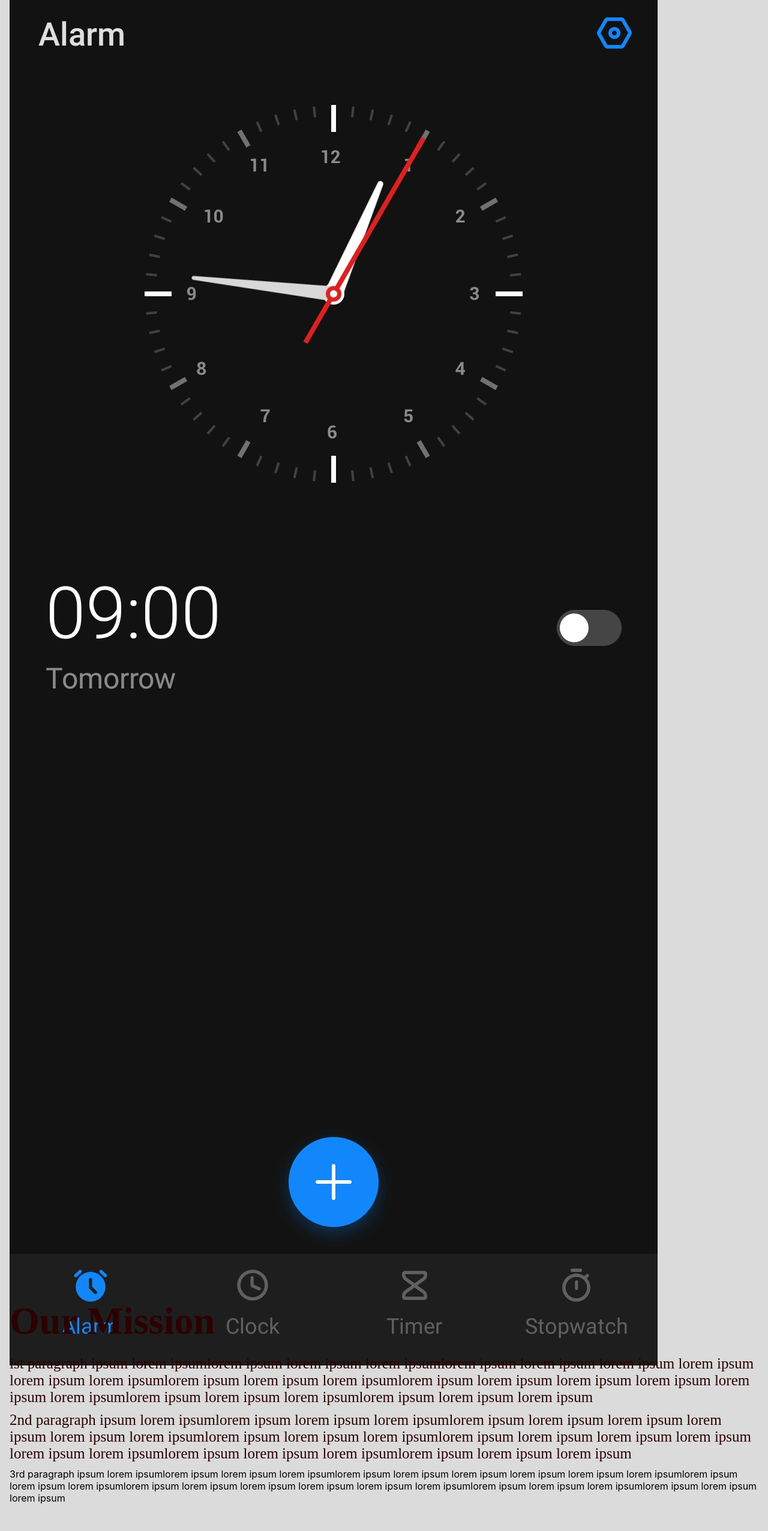
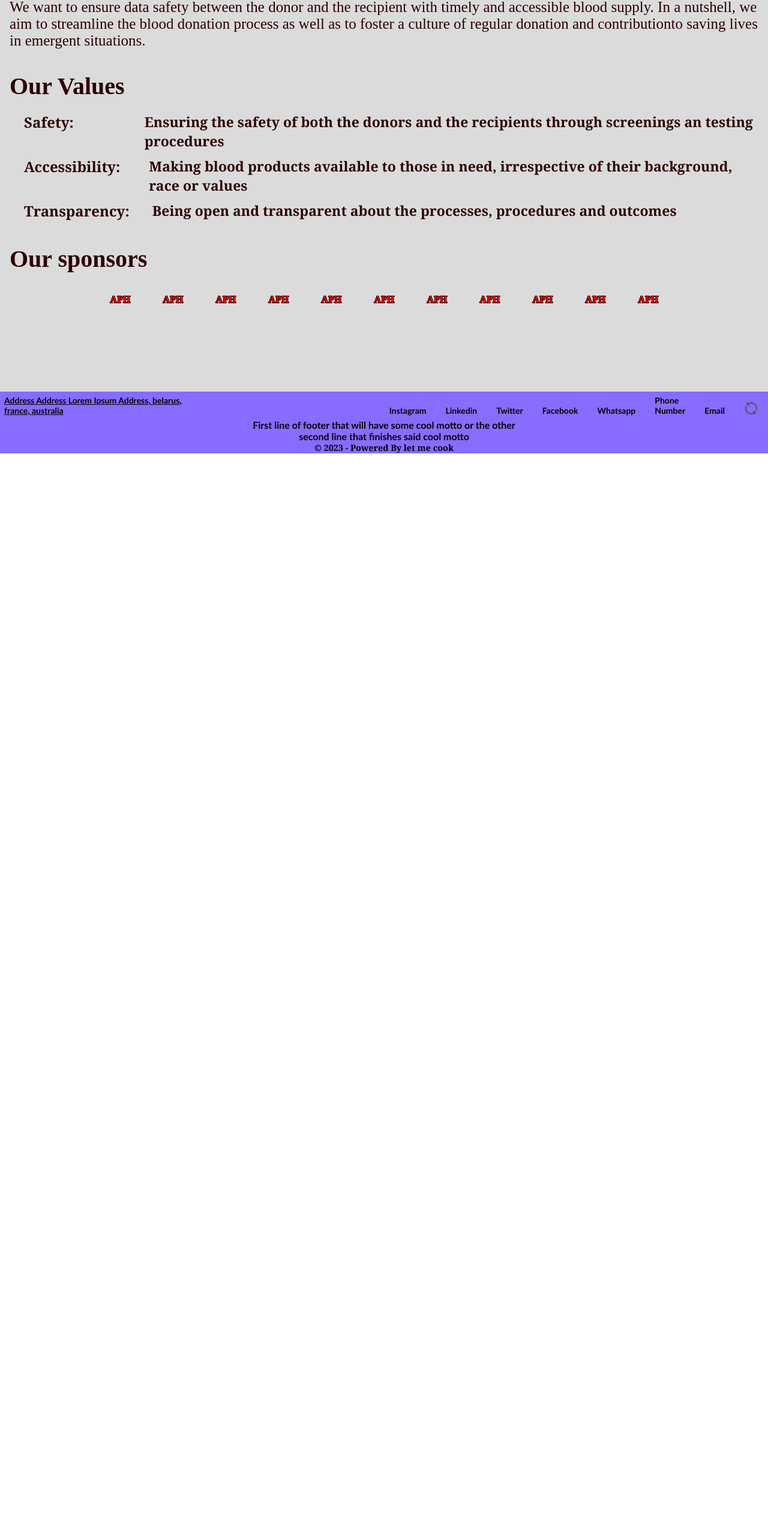
Before and after one commit to Amiele2006/afripulsehub, a React (Create React App) app in the folder frontend/: page /about in a window 1280 px wide. Shown: the part 227-2780 px from the top of the page at 60% size. After the commit the page ends 983 px from the top, so only its background shows below. Built offline with nearby package versions, Linux system fonts and the light colour scheme.

Commit message:
Add files via upload

```diff
--- a/frontend/src/Components/About.js
+++ b/frontend/src/Components/About.js
@@ -1,4 +1,3 @@
-import image from './abtimg.jpg'
 import '../Stylesheets/About.css'
 import logo from './logo.png'
 import { useEffect, useContext } from 'react'
@@ -14,33 +13,22 @@ const About = () => {
 
   return (
     <div className='About'>
-      <div className='sideimage'>
-        <img src={image} className='images' alt='logo'/>
         <div className='textbox'>
           <h1 className={!dark ? 'story' : 'dstory'}>Our Mission</h1>
           <p className={!dark ? 'para1' : 'dpara1'}>
-            ist paragraph ipsum lorem ipsumlorem ipsum lorem ipsum lorem ipsumlorem ipsum lorem ipsum lorem ipsum
-            lorem ipsum lorem ipsum lorem ipsumlorem ipsum lorem ipsum lorem ipsumlorem ipsum lorem ipsum lorem ipsum
-            lorem ipsum lorem ipsum lorem ipsumlorem ipsum lorem ipsum lorem ipsumlorem ipsum lorem ipsum lorem ipsum
+            AfriPulseHub aims to efficiently connect Donors with blood banks, recipients and hospitals while ensuring data
+            safety between the donor and the recipient.
           </p>
           <p className={!dark ? 'para2' : 'dpara2'}>
-            2nd paragraph ipsum lorem ipsumlorem ipsum lorem ipsum lorem ipsumlorem ipsum lorem ipsum lorem ipsum
-            lorem ipsum lorem ipsum lorem ipsumlorem ipsum lorem ipsum lorem ipsumlorem ipsum lorem ipsum lorem ipsum
-            lorem ipsum lorem ipsum lorem ipsumlorem ipsum lorem ipsum lorem ipsumlorem ipsum lorem ipsum lorem ipsum
-          </p>
-          <p className={!dark ? 'para3' : 'dpara3'}>
-            3rd paragraph ipsum lorem ipsumlorem ipsum lorem ipsum lorem ipsumlorem ipsum lorem ipsum lorem ipsum
-            lorem ipsum lorem ipsum lorem ipsumlorem ipsum lorem ipsum lorem ipsumlorem ipsum lorem ipsum lorem ipsum
-            lorem ipsum lorem ipsum lorem ipsumlorem ipsum lorem ipsum lorem ipsumlorem ipsum lorem ipsum lorem ipsum
+          We want to ensure data safety between the donor and the recipient with timely and accessible blood supply. In a nutshell,
+          we aim to streamline the blood donation process as well as to foster a culture of regular donation and contributionto saving
+          lives in emergent situations.
           </p>
 
           <h1 className={!dark ? 'hours' : 'dhours'}>Our Values</h1>
-          <div className='sameline'><h2 className={!dark ? 'day1' : 'dday1'}>Val1:</h2><h2 className={!dark ? 'day11' : 'dday11'}>3rd paragraph ipsum lorem ipsumlorem ipsum lorem ipsum lorem ipsumlorem ipsum lorem ipsum lorem ipsum
-            lorem ipsum lorem </h2></div>
-          <div className='sameline'><h2 className={!dark ? 'day1' : 'dday1'}>Val2:</h2><h2 className={!dark ? 'day2' : 'dday2'}>3rd paragraph ipsum lorem ipsumlorem ipsum lorem ipsum lorem ipsumlorem ipsum lorem ipsum lorem ipsum
-            lorem ipsum lorem </h2></div>
-          <div className='sameline'><h2 className={!dark ? 'day1' : 'dday1'}>Val3:</h2><h2 className={!dark ? 'day3' : 'dday3'}>3rd paragraph ipsum lorem ipsumlorem ipsum lorem ipsum lorem ipsumlorem ipsum lorem ipsum lorem ipsum
-            lorem ipsum lorem </h2></div>
+          <div className='sameline'><h2 className={!dark ? 'day1' : 'dday1'}>Safety:</h2><h2 className={!dark ? 'day11' : 'dday11'}>Ensuring the safety of both the donors and the recipients through screenings an testing procedures</h2></div>
+          <div className='sameline'><h2 className={!dark ? 'day1' : 'dday1'}>Accessibility:</h2><h2 className={!dark ? 'day2' : 'dday2'}>Making blood products available to those in need, irrespective of their background, race or values</h2></div>
+          <div className='sameline'><h2 className={!dark ? 'day1' : 'dday1'}>Transparency:</h2><h2 className={!dark ? 'day3' : 'dday3'}>Being open and transparent about the processes, procedures and outcomes</h2></div>
 
 
           <h1 className={!dark ? 'clientelle' : 'dclientelle'}>Our sponsors</h1>
@@ -81,8 +69,6 @@ const About = () => {
         </ul>
         </div>
       </div>
-
-    </div>
   )
 }
 
```
